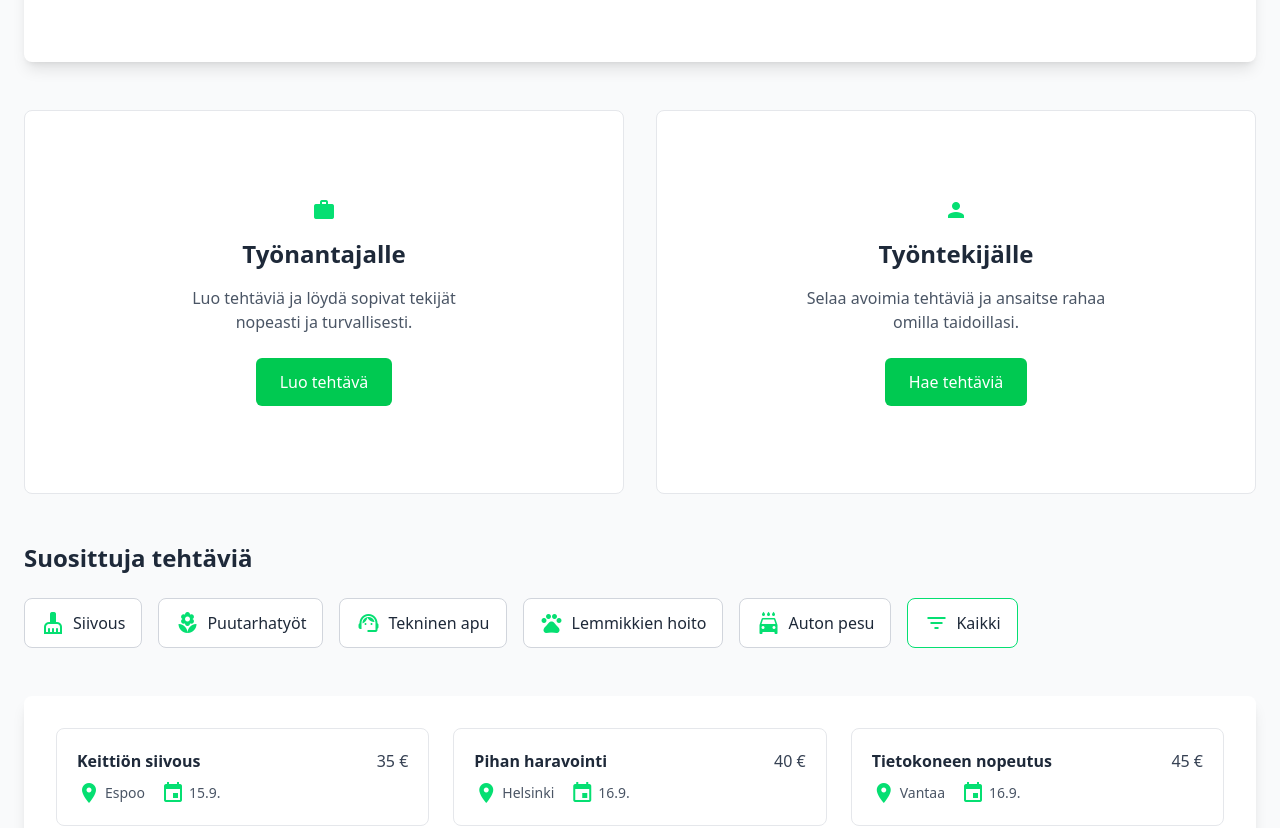
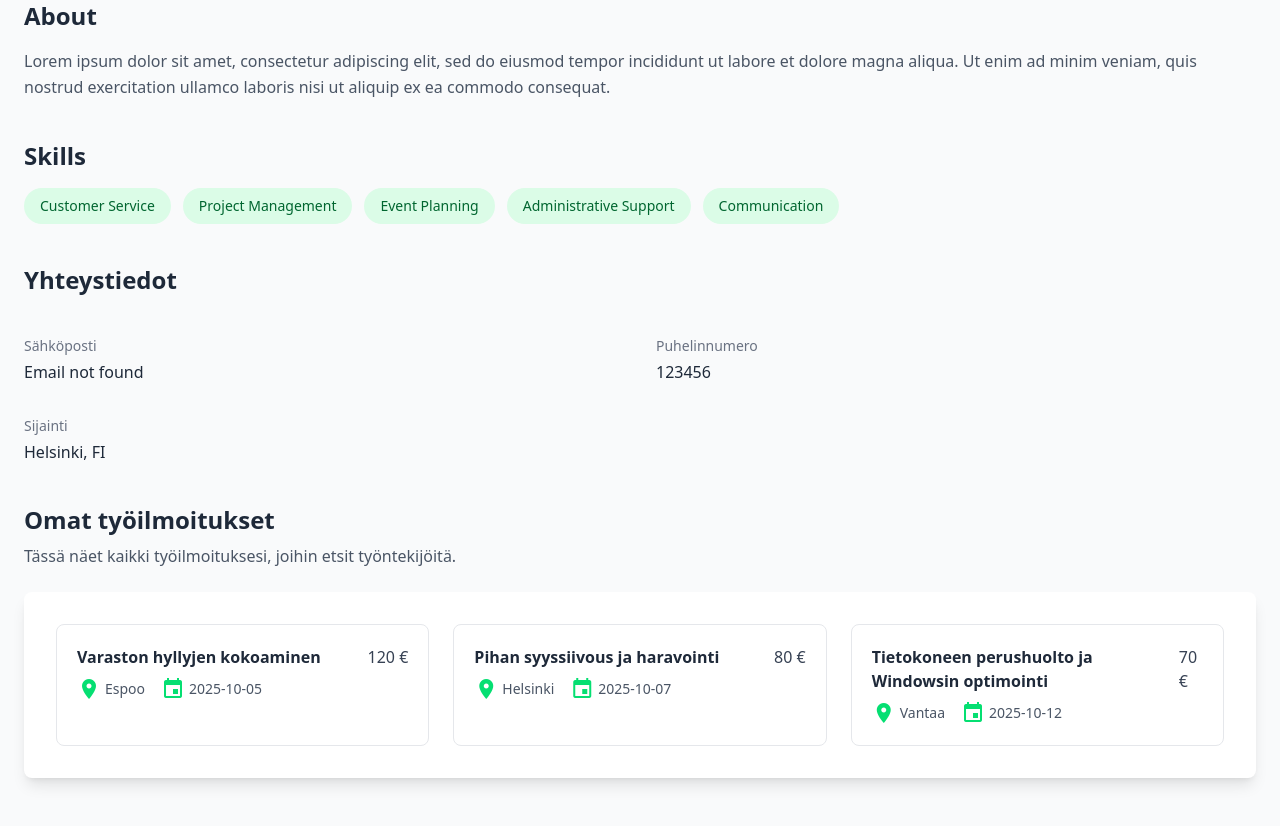
Before and after one commit to JTTAM-Projects/worker, a React (Vite) app in the folder frontend/workerfrontend/: page /profile in a window 1280 px wide. Shown: the part 378-1206 px from the top of the page. Built offline with nearby package versions, Linux system fonts and the light colour scheme.

Commit message:
Added a list component to display user job notices on profile page, also added button to landing page that takes you to profile page if you have logged in, otherwise it takes you to login screen (#53)

```diff
--- a/frontend/workerfrontend/package.json
+++ b/frontend/workerfrontend/package.json
@@ -14,6 +14,7 @@
     "@tailwindcss/vite": "^4.1.13",
     "react": "^19.1.1",
     "react-dom": "^19.1.1",
+    "react-router-dom": "^7.9.3",
     "tailwindcss": "^4.1.13"
   },
   "devDependencies": {
--- a/frontend/workerfrontend/src/App.tsx
+++ b/frontend/workerfrontend/src/App.tsx
@@ -1,5 +1,14 @@
+import { BrowserRouter as Router, Routes, Route } from "react-router-dom";
 import LandingPage from "./pages/LandingPage";
+import ProfilePage from "./pages/ProfilePage";
 
 export default function App() {
-  return <LandingPage />;
+  return (
+    <Router>
+      <Routes>
+        <Route path="/" element={<LandingPage />} />
+        <Route path="/profile" element={<ProfilePage />} />
+      </Routes>
+    </Router>
+  );
 }
--- a/frontend/workerfrontend/src/features/layoutcomponents/Header.tsx
+++ b/frontend/workerfrontend/src/features/layoutcomponents/Header.tsx
@@ -1,7 +1,10 @@
 import LoginButton from "../authentication/login";
 import LogoutButton from "../authentication/logout";
+import { useAuth0 } from "@auth0/auth0-react";
+import { Link } from "react-router-dom";
 
 export default function Header() {
+  const { isAuthenticated, loginWithRedirect } = useAuth0();
   return (
     <header className="bg-white shadow-sm sticky top-0 z-50">
       {/* navigaatio */}
@@ -20,6 +23,39 @@ export default function Header() {
         </div>
         {/* oikean reunan painikkeet */}
         <div className="flex items-center space-x-4">
+          {isAuthenticated ? (
+            <Link
+              to="/profile"
+              className="
+              bg-green-500
+              text-white
+              px-4
+              py-2
+              rounded-md
+              hover:bg-green-600
+              hover:border-green-400
+              text-sm
+              font-medium"
+            >
+              Profile
+            </Link>
+          ) : (
+            <button
+              onClick={() => loginWithRedirect()}
+              className="
+              bg-green-500
+              text-white
+              px-4
+              py-2
+              rounded-md
+              hover:bg-green-600
+              hover:border-green-400
+              text-sm
+              font-medium"
+            >
+              Profile
+            </button>
+          )}
           <LoginButton />
           <LogoutButton />
           <button className="p-2 rounded-md hover:bg-gray-100">
--- a/frontend/workerfrontend/src/pages/ProfilePage.tsx
+++ b/frontend/workerfrontend/src/pages/ProfilePage.tsx
@@ -3,13 +3,43 @@ import React from "react";
 import ProfileAboutSection from "../features/Profile/ProfileAboutSection";
 import ProfileSkillsSection from "../features/Profile/UserSkillsSection";
 import UserProfileCard from "../features/Profile/UserProfileCard";
+import TaskList from "../features/task/components/TaskList";
+import type { Task } from "../features/task/types";
 
 export default function ProfilePage() {
-    const { user, isAuthenticated, isLoading } = useAuth0();
+  const { user, isLoading } = useAuth0();
 
   if (isLoading) {
     return <div>Loading ...</div>;
   }
+
+  // Mock-työilmoitukset
+  const omatTyot: Task[] = [
+    {
+      id: "own-1",
+      otsikko: "Varaston hyllyjen kokoaminen",
+      kategoria: "tech",
+      hinta: "120 €",
+      sijainti: "Espoo",
+      pvm: "2025-10-05",
+    },
+    {
+      id: "own-2",
+      otsikko: "Pihan syyssiivous ja haravointi",
+      kategoria: "garden",
+      hinta: "80 €",
+      sijainti: "Helsinki",
+      pvm: "2025-10-07",
+    },
+    {
+      id: "own-3",
+      otsikko: "Tietokoneen perushuolto ja Windowsin optimointi",
+      kategoria: "tech",
+      hinta: "70 €",
+      sijainti: "Vantaa",
+      pvm: "2025-10-12",
+    },
+  ];
 
   return (
     <section className="bg-gray-50 min-h-screen w-full">
@@ -21,7 +51,9 @@ export default function ProfilePage() {
         <div className="grid grid-cols-1 md:grid-cols-2 gap-8">
           <div>
             <h3 className="text-sm font-medium text-gray-500">Sähköposti</h3>
-                            <p className="mt-1 text-gray-800">{user?.email || "Email not found"}</p>
+            <p className="mt-1 text-gray-800">
+              {user?.email || "Email not found"}
+            </p>
           </div>
           <div>
             <h3 className="text-sm font-medium text-gray-500">Puhelinnumero</h3>
@@ -33,6 +65,15 @@ export default function ProfilePage() {
           </div>
         </div>
 
+        <section>
+            <h2 className="text-2xl font-bold text-gray-800 mb-2">
+                Omat työilmoitukset
+            </h2>
+            <p className="text-gray-600 mb-6">
+                Tässä näet kaikki työilmoituksesi, joihin etsit työntekijöitä.
+            </p>
+            <TaskList tasks={omatTyot} />
+        </section>
       </main>
     </section>
   );
```
Also changed, not shown: 1 other file (tests, documents, lock files or other folders). Lines whose indentation alone changed are shown as unchanged.
